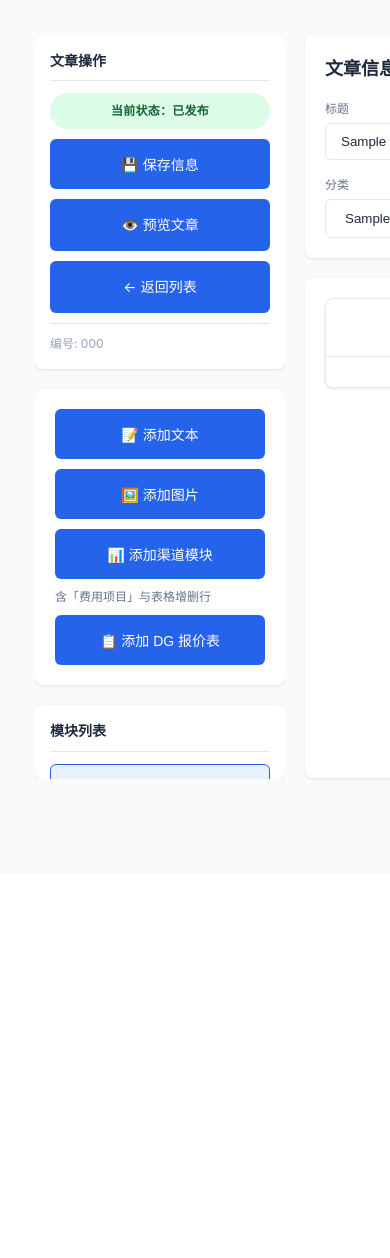
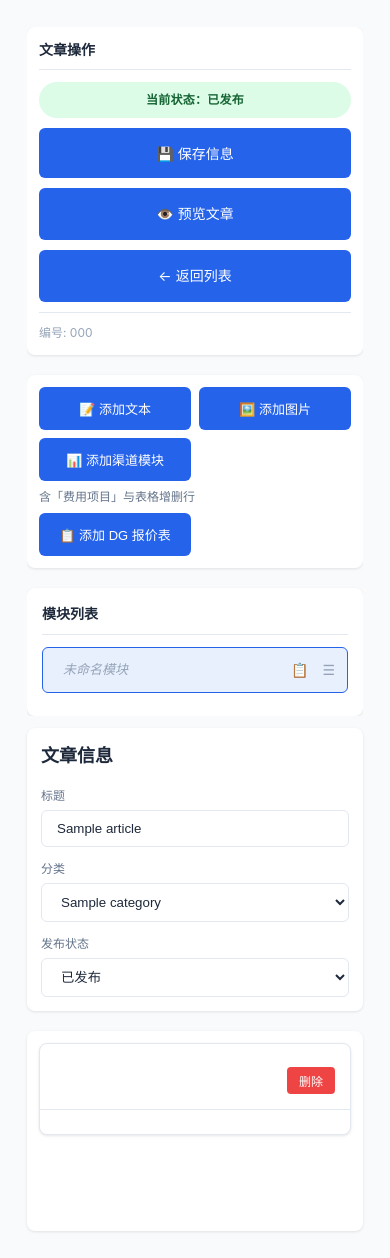
Before and after one commit to 422985573/bjb, a Flask app: page /admin/article/1/edit in a window 390 px wide. Shown: the part 57-1315 px from the top of the page. Before the commit the page ends 837 px from the top, so only its background shows below. Run offline with Flask 3, Linux system fonts and the light colour scheme; the visitor is signed in with stand-in values (Sample User, id 1); tables that the repository leaves empty hold one stand-in row (values such as "Sample post").

Commit message:
文章编辑页面适配手机端

```diff
--- a/templates/admin/editor.html
+++ b/templates/admin/editor.html
@@ -1480,6 +1480,146 @@
 .article-status-badge.unpublished {
     background: #fee2e2;
     color: #991b1b;
+}
+
+/* 手机与窄屏：纵向堆叠、消除固定宽度导致的横向滚动 */
+@media (max-width: 900px) {
+    .editor-container {
+        flex-direction: column;
+        align-items: stretch;
+        gap: 12px;
+        padding: 12px;
+        padding-left: max(12px, env(safe-area-inset-left));
+        padding-right: max(12px, env(safe-area-inset-right));
+        padding-bottom: max(12px, env(safe-area-inset-bottom));
+        min-height: auto;
+        box-sizing: border-box;
+        width: 100%;
+        max-width: 100%;
+        overflow-x: hidden;
+    }
+
+    .editor-sidebar {
+        width: 100%;
+        max-width: 100%;
+        position: static;
+        top: auto;
+        max-height: none;
+        flex-shrink: 0;
+        min-height: 0;
+    }
+
+    .editor-main {
+        max-width: 100%;
+        min-width: 0;
+        width: 100%;
+    }
+
+    .modules-container {
+        padding: 12px;
+        min-height: 200px;
+    }
+
+    .article-info {
+        padding: 14px;
+    }
+
+    .article-info form {
+        flex-direction: column;
+        align-items: stretch;
+        gap: 12px;
+    }
+
+    .article-info input[name="title"],
+    .article-info input,
+    .article-info select {
+        width: 100%;
+        max-width: 100%;
+        box-sizing: border-box;
+    }
+
+    .module-buttons {
+        display: grid;
+        grid-template-columns: 1fr 1fr;
+        gap: 8px;
+        padding: 12px;
+    }
+
+    .module-buttons .module-btn {
+        padding: 12px 10px;
+        font-size: 13px;
+    }
+
+    .module-buttons .sidebar-hint-channel {
+        grid-column: 1 / -1;
+    }
+
+    .module-list-sidebar {
+        flex: 0 1 auto;
+        max-height: min(45vh, 320px);
+    }
+
+    .article-actions-sidebar {
+        padding: 12px;
+    }
+
+    .module-header {
+        flex-wrap: wrap;
+        align-items: flex-start;
+        gap: 8px;
+    }
+
+    .module-title {
+        flex: 1 1 100%;
+        min-width: 0;
+    }
+
+    .module-actions {
+        margin-left: auto;
+    }
+
+    .module-body {
+        padding: 12px;
+    }
+
+    .image-selector-content {
+        width: calc(100% - 16px);
+        max-width: 100%;
+        max-height: min(90dvh, 100dvh - env(safe-area-inset-top) - env(safe-area-inset-bottom));
+        margin: 0 8px;
+        border-radius: 8px;
+    }
+
+    .image-selector-header,
+    .image-selector-body {
+        padding: 12px;
+    }
+
+    .image-grid {
+        grid-template-columns: repeat(auto-fill, minmax(120px, 1fr));
+        gap: 10px;
+    }
+
+    .weight-editor {
+        flex-direction: column;
+        align-items: stretch;
+    }
+
+    .weight-input {
+        width: 100%;
+        max-width: 100%;
+        box-sizing: border-box;
+    }
+
+    .weight-item {
+        width: 100%;
+        box-sizing: border-box;
+    }
+
+    .channel-table-editor {
+        -webkit-overflow-scrolling: touch;
+        max-width: 100%;
+    }
 }
 </style>
 {% endblock %}
```
